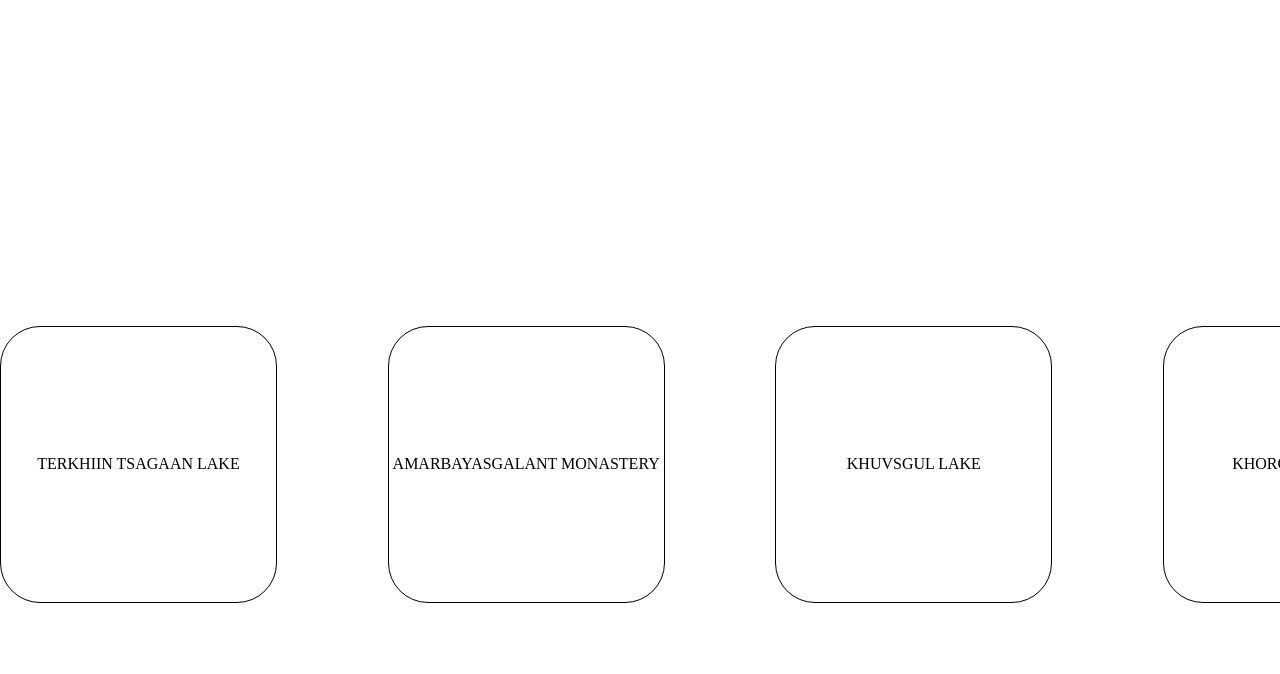
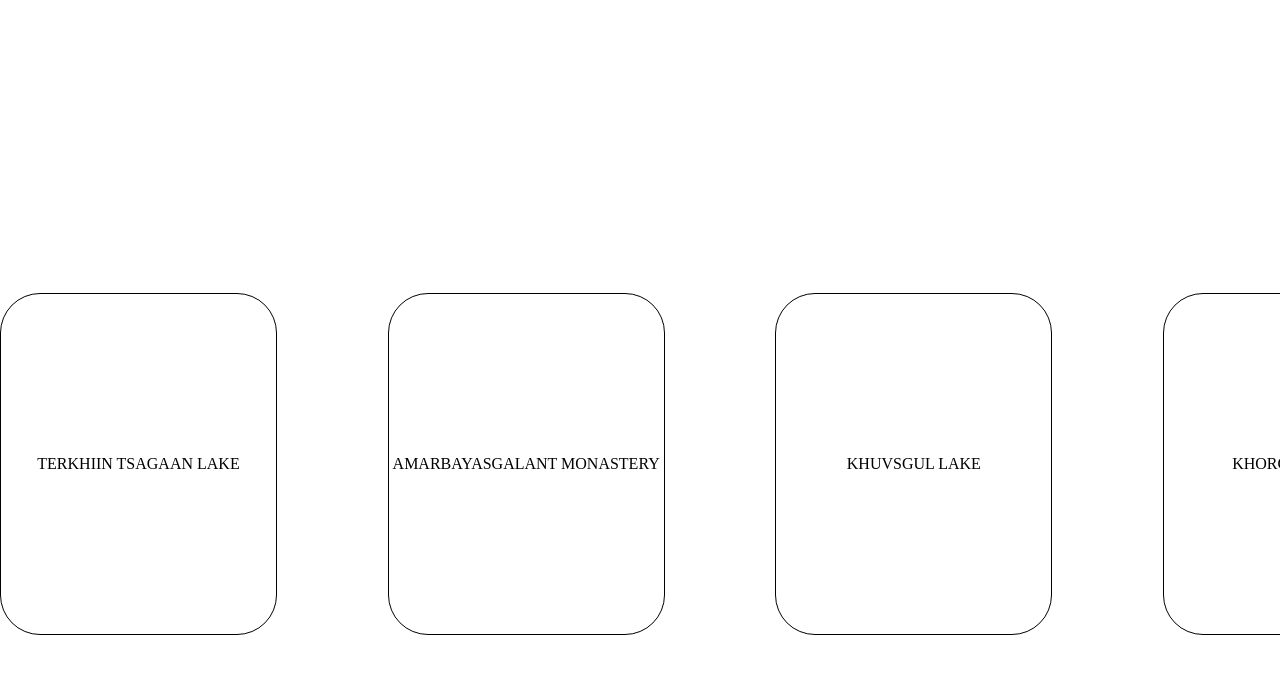
Before and after one commit to AagiiAS/pinetour, a plain HTML site: page index.html in a window 1280 px wide. Shown: the part 556-1230 px from the top of the page. Drawn offline with Linux system fonts and the light colour scheme.

```diff
--- a/style.css
+++ b/style.css
@@ -79,7 +79,7 @@
   justify-content: center;
   align-items: center;
   width: 275px;
-  height: 275px;
+  height: 340px;
   border: 1px solid black;
   border-radius: 40px;
 }
```
